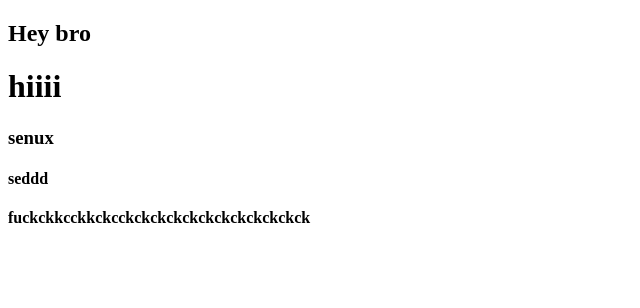
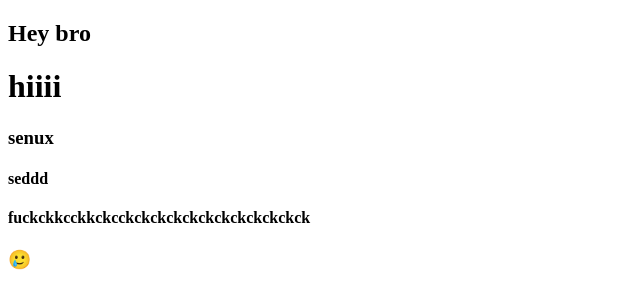
Before and after one commit to jlakvidu/sample-2-web, a plain HTML site: page seniru.htm in a window 1280 px wide. Shown: the full height of the page, 0-640 px from the left. Drawn offline with Linux system fonts and the light colour scheme.

Commit message:
acay acay

```diff
--- a/seniru.htm
+++ b/seniru.htm
@@ -13,5 +13,8 @@
     <h4>seddd</h4>
 
     <h4>fuckckkcckkckcckckckckckckckckckckckck</h4>
+
+    <h3>🥲</h3>
 </body>
+
 </html>
```
